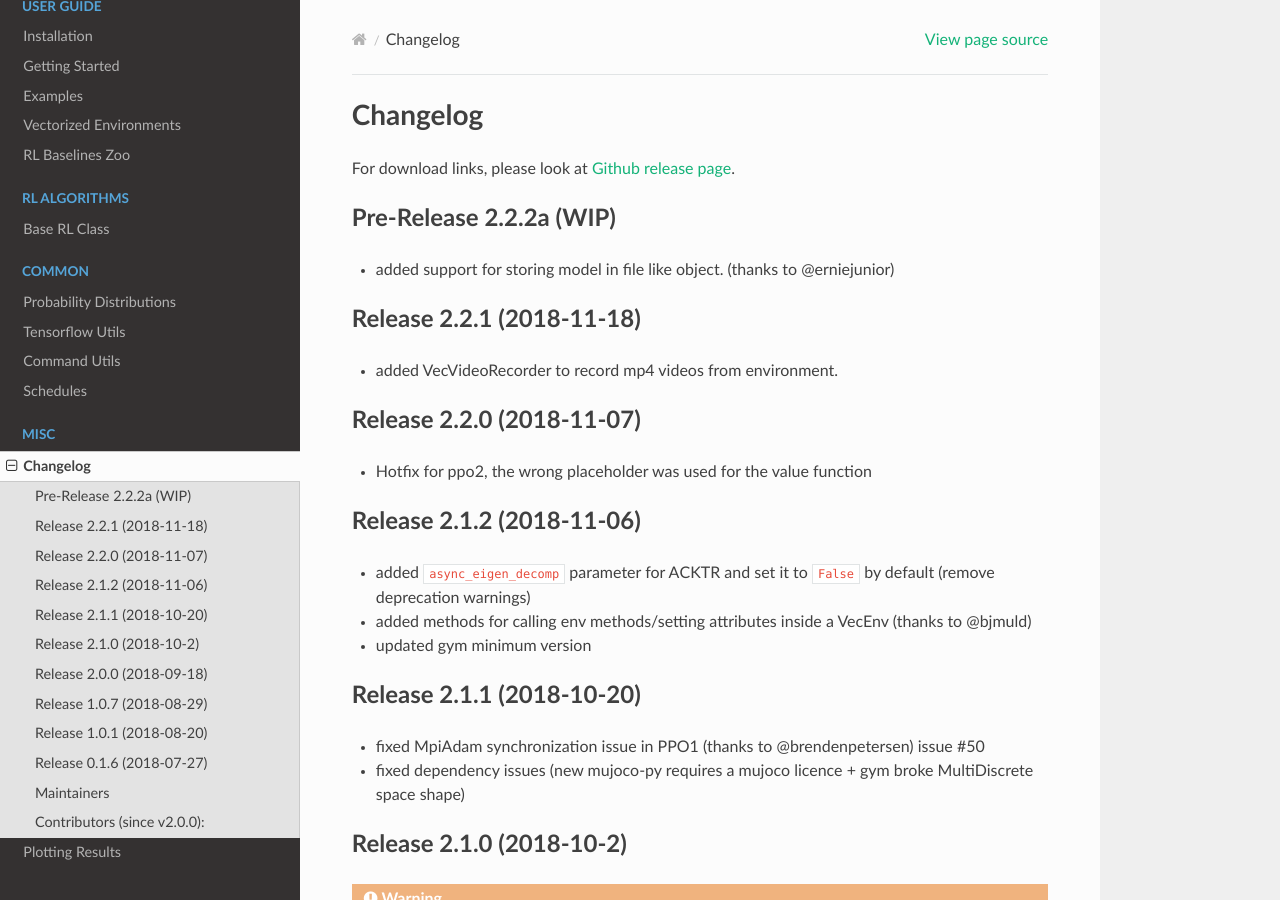
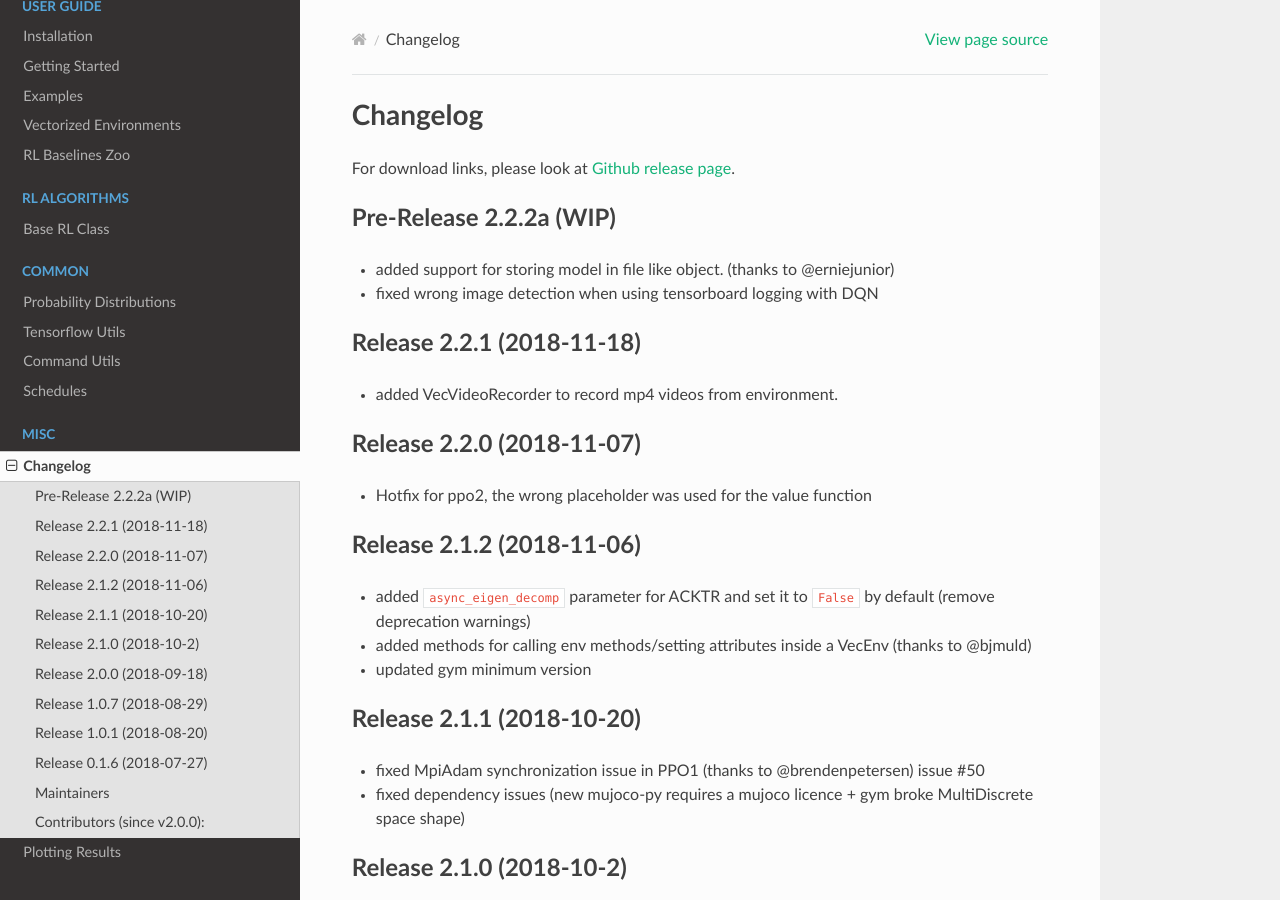
Before and after one commit to openai/baselines, a Sphinx documentation site: the page built from docs/misc/changelog.rst, in a window 1280 px wide and 900 px high. Built offline with Sphinx 7.4.7 and the Read the Docs theme 2.0.0, drawn with Linux system fonts in a browser that asks for light colours; pages that are not in the unit, such as notebooks, are missing from menus.

Commit message:
[ci skip] Update changelog

```diff
--- a/docs/misc/changelog.rst
+++ b/docs/misc/changelog.rst
@@ -9,6 +9,7 @@ Pre-Release 2.2.2a (WIP)
 --------------------------
 
 - added support for storing model in file like object. (thanks to @erniejunior)
+- fixed wrong image detection when using tensorboard logging with DQN
 
 
 Release 2.2.1 (2018-11-18)
```
